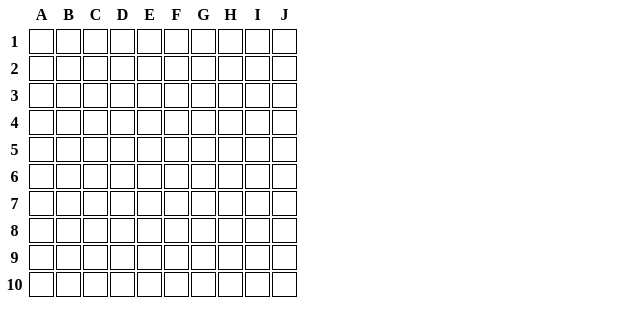
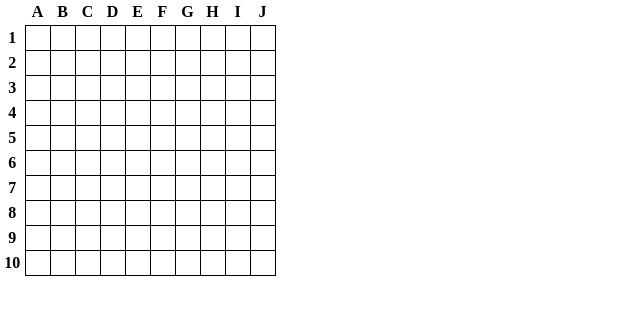
Before and after one commit to arcanae/battleship, a plain HTML site: page index.html in a window 1280 px wide. Shown: the whole page, without its empty margins (0-640 px from the left). Drawn offline with Linux system fonts and the light colour scheme.

Commit message:
up readme + css table

```diff
--- a/style.css
+++ b/style.css
@@ -1,5 +1,10 @@
 * {
     margin: 0;
+}
+
+table {
+    border-spacing: 0;
+    border-collapse: collapse;
 }
 
 th,
```
Also changed, not shown: 1 other file.
